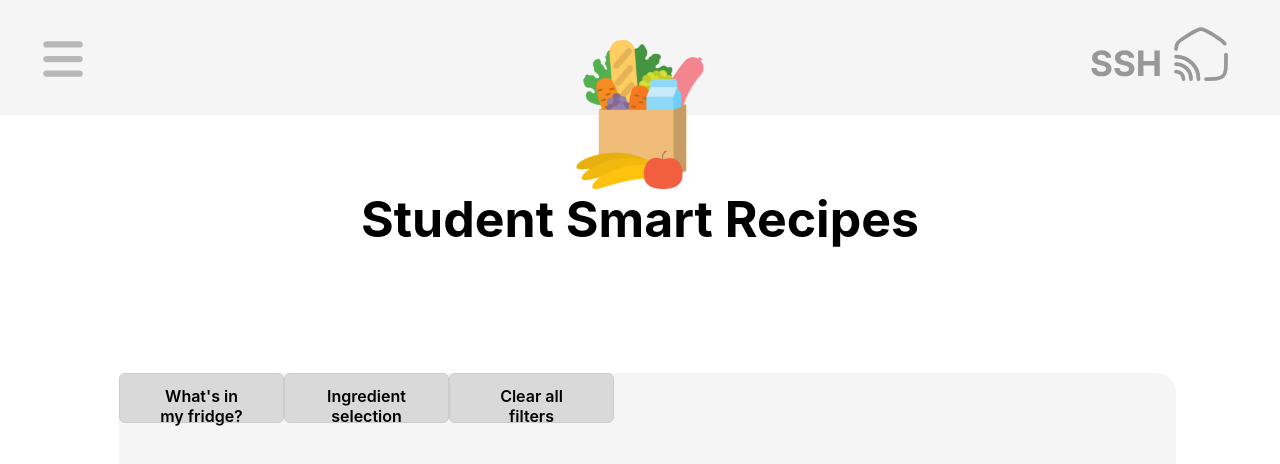
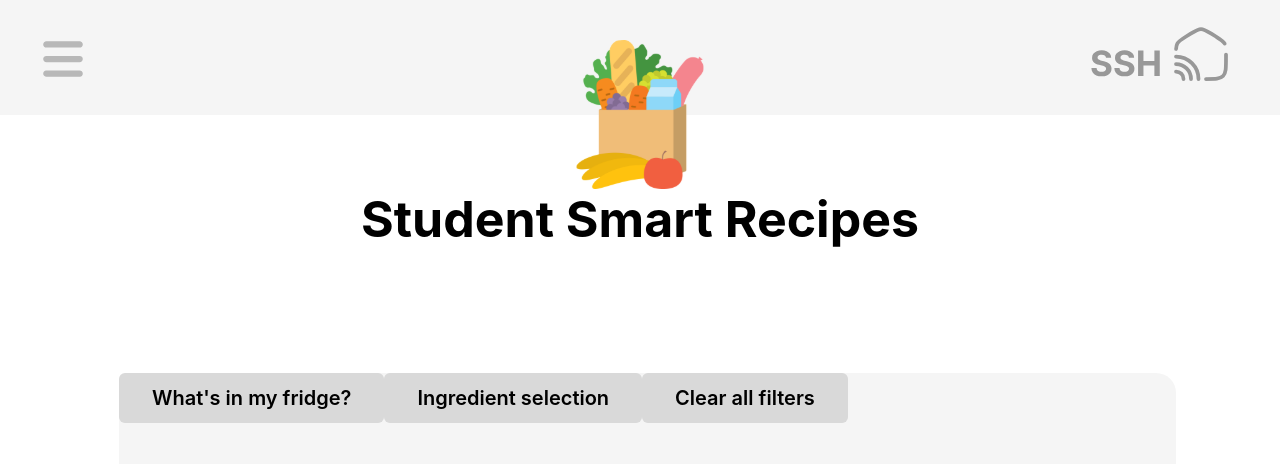
Before and after one commit to TheHammad7/SEPP-Prototype, a React (Vite) app in the folder Frontend/: page / in a window 1280 px wide. Shown: the top 464 px of the page. Built offline with nearby package versions, Linux system fonts and the light colour scheme.

Commit message:
Change filter button appearance

```diff
--- a/Frontend/src/components/FilterButton.css
+++ b/Frontend/src/components/FilterButton.css
@@ -1,23 +1,28 @@
 .FilterButton {
-    width: 165px; /* Default width */
-    height: 50px; /* Default height */
-    padding: 12px 32px; /* Padding */
-    font-family: 'Inter', sans-serif; /* Font family */
-    font-size: 16px; /* Font size */
-    font-weight: 600; /* Font weight */
-    color: #000; /* Default text color */
-    background: #D9D9D9; /* Default background color */
-    border: 1px solid #CCC; /* Border color */
-    border-radius: 6px; /* Rounded corners */
-    cursor: pointer; /* Show pointer cursor */
-    transition: background 0.3s ease, transform 0.2s ease;
+    display: inline-flex;
+    align-items: center;
+    justify-content: center;
+    padding: 12px 32px;
+    color: #000;
+    font-family: 'Inter', sans-serif;
+    font-size: 20px;
+    font-style: normal;
+    font-weight: 600;
+    line-height: normal;
+    background: #D9D9D9;
+    border-radius: 6px;
+    cursor: pointer;
+    transition: background-color 0.3s ease, transform 0.2s ease;
   }
 
   .FilterButton:hover {
-    background: #E5E5E5; /* Background on hover */
+    border-radius: 6px;
+    border: 2px solid #D9D9D9;
+    background: #FFF;
   }
 
   .FilterButton.active {
-    background: #9747FF; /* Active background color */
-    color: #FFF; /* Active text color */
+    border-radius: 6px;
+    border: 2px solid #D9D9D9;
+    background: #F5F5F5;
   }
--- a/Frontend/src/components/FilterButton.jsx
+++ b/Frontend/src/components/FilterButton.jsx
@@ -4,7 +4,6 @@ import "./FilterButton.css";
 const FilterButton = ({ label, onClick }) => {
   const [isActive, setIsActive] = useState(false);
 
-  // Handle button click
   const handleClick = () => {
     setIsActive(!isActive); // Toggle active state
     if (onClick) onClick(); // Call optional onClick prop
```
